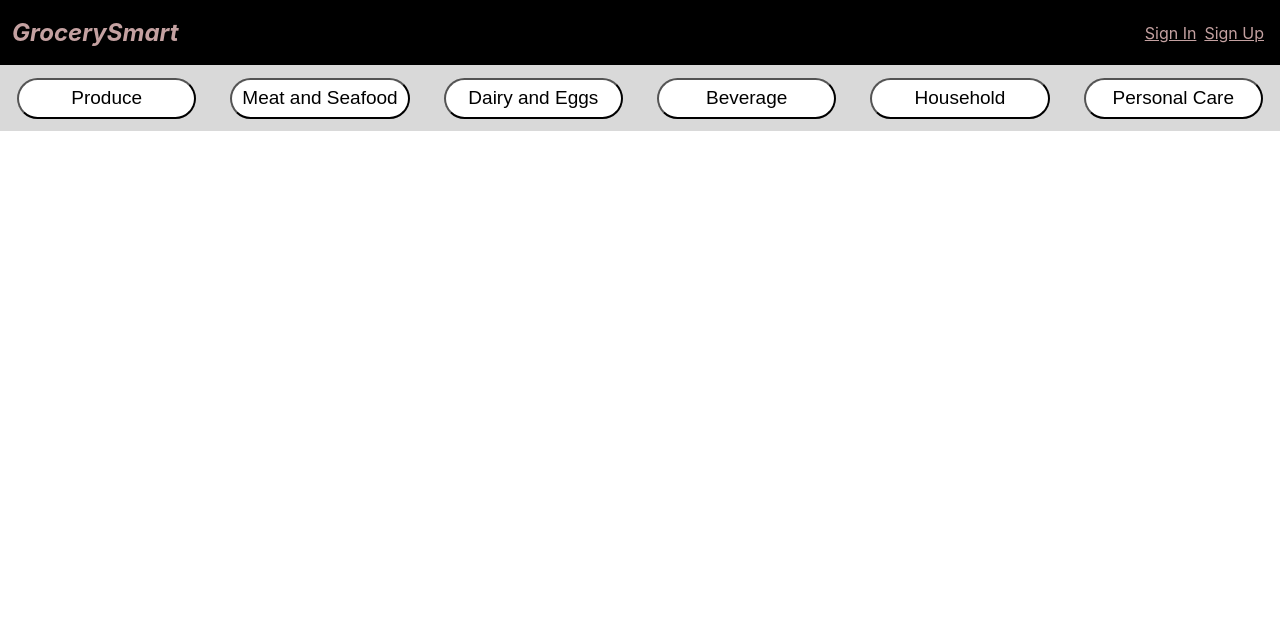
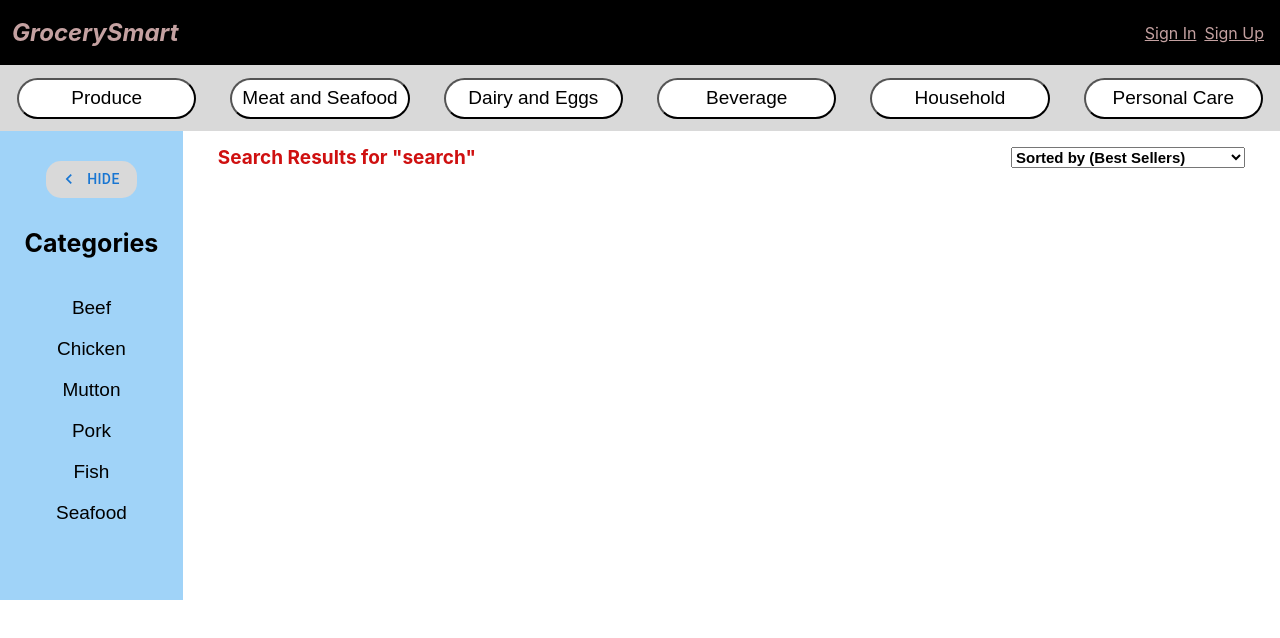
Before and after one commit to shiy9/grocerysmart, a React (Create React App) app: page /search in a window 1280 px wide. Shown: the top 638 px of the page. Built offline with nearby package versions, Linux system fonts and the light colour scheme.

Commit message:
sidebar and selector

```diff
--- a/package.json
+++ b/package.json
@@ -3,6 +3,10 @@
   "version": "0.1.0",
   "private": true,
   "dependencies": {
+    "@emotion/react": "^11.10.5",
+    "@emotion/styled": "^11.10.5",
+    "@mui/icons-material": "^5.10.16",
+    "@mui/material": "^5.10.17",
     "@testing-library/jest-dom": "^5.16.5",
     "@testing-library/react": "^13.4.0",
     "@testing-library/user-event": "^13.5.0",
--- a/src/components/searchresults.js
+++ b/src/components/searchresults.js
@@ -1,9 +1,10 @@
 import React from "react";
 import styled from "styled-components";
-import {Link} from "react-router-dom";
+import Button from '@mui/material/Button';
+import ChevronLeftIcon from '@mui/icons-material/ChevronLeft';
 
 const PageBase = styled.div`
-  display: flex;
+  display: inline;
   justify-content: center;
   grid-area: main;
   margin-left: 0;
@@ -35,10 +36,79 @@ const MainCatButton = styled.button`
   }
 `;
 
+const MainBase = styled.div`
+  display: flex;
+  height: 100%;
+  width: 100%;
+  margin: 0;
+`;
+
+const SideBar = styled.div`
+  //height: auto;
+  //width: 13%;
+  flex: 1;
+  background-color: #A0D3F8;
+`;
+
+const hideBtnStyle = {
+    backgroundColor: "#D9D9D9",
+    borderRadius: "15px",
+    width: "50%",
+    textColor: "black"
+};
+
+const SubCatButton = styled.button`
+  align-items: center;
+  height: 41px;
+  font-size: 19px;
+  font-weight: 400;
+  letter-spacing: 0;
+  text-align: center;
+  cursor: pointer;
+  border: none;
+  background: none;
+  width: 100%;
+
+  &:hover {
+    background-color: #FEECAC;
+  }
+`;
+
+const MainContent = styled.div`
+  flex: 6;
+`;
+
+const FirstRow = styled.div`
+  display: flex;
+  width: 100%;
+  margin-top: 15px;
+  align-items: center;
+`;
+
+const SearchResDisplay = styled.div`
+  flex: 1;
+  font-weight: 700;
+  font-size: 19px;
+  color: #CF1010;
+  padding-left: 35px;
+`;
+
+const SortSelectorContainer = styled.div`
+  flex: 1;
+  text-align: right;
+  padding-right: 35px;
+`;
+
+const SortSelector = styled.select`
+  font-size: 15px;
+  font-weight: 700;
+`
+
 export const SearchResults = () => {
-    // const item = window.location.href.split("/").pop();
+    const item = window.location.href.split("/").pop();
     const mainCat = ["Produce", "Meat and Seafood", "Dairy and Eggs", "Beverage",
         "Household", "Personal Care"];
+    const subCat = ["Beef", "Chicken", "Mutton", "Pork", "Fish", "Seafood"];
     return (
         <PageBase>
             <MainCatBase>
@@ -49,6 +119,41 @@ export const SearchResults = () => {
                         <div>{cat}</div>
                     </MainCatButton>))}
             </MainCatBase>
+            <MainBase>
+                <SideBar>
+                    <div style={{width: "100%", textAlign: "center", marginTop: "30px"}}>
+                        <Button style={hideBtnStyle} startIcon={<ChevronLeftIcon/>}>Hide</Button>
+                    </div>
+                    <div style={{
+                        width: "100%", textAlign: "center", marginTop: "30px", marginBottom: "30px",
+                        fontSize: "25px", fontWeight: "700"
+                    }}>
+                        Categories
+                    </div>
+
+                    {subCat.map((cat, idx) => (
+                        <div key={idx}>
+                            <SubCatButton onClick={() => {
+                                console.log("Clicked " + cat)
+                            }}>
+                                <div>{cat}</div>
+                            </SubCatButton>
+                        </div>
+                    ))}
+                </SideBar>
+                <MainContent>
+                    <FirstRow>
+                        <SearchResDisplay>Search Results for "{item}"</SearchResDisplay>
+                        <SortSelectorContainer>
+                            <SortSelector>
+                                <option value={"best-seller"}>Sorted by (Best Sellers)</option>
+                                <option value={"price-low-high"}>Sorted by (Price Low-to-High)</option>
+                                <option value={"price-high-low"}>Sorted by (Price High-to-Low)</option>
+                            </SortSelector>
+                        </SortSelectorContainer>
+                    </FirstRow>
+                </MainContent>
+            </MainBase>
         </PageBase>
     )
 };
```
Also changed, not shown: 1 other file (tests, documents, lock files or other folders).
